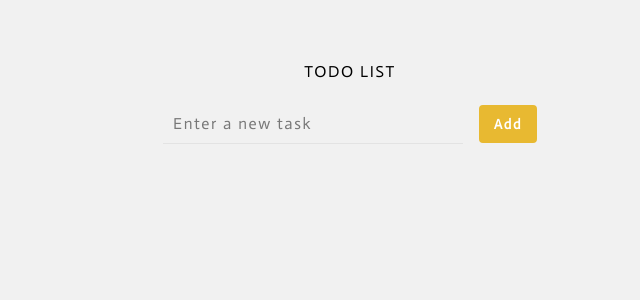
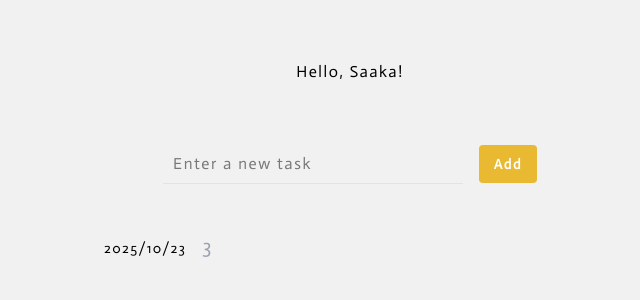
Before and after one commit to Saaka-y/Todo_list, a Next.js app: page / in a window 1280 px wide. Shown: the top 300 px of the page, without its empty margins (290-930 px from the left). Built offline with nearby package versions, Linux system fonts and the light colour scheme; a web font is replaced by a local one.

Commit message:
✨ create TodayDate component and add functionality of displaying date and the number of tasks left

```diff
--- a/src/components/Header.jsx
+++ b/src/components/Header.jsx
@@ -1,9 +1,17 @@
 import style from "@/components/Header.module.css";
+import { useState } from "react";
+
+// to be updated with setUser
 
 export function Header() {
+
+  const [user, setUser] = useState({
+    name: "Saaka",
+  })
+
   return (
     <header className={style.header}>
-      <h1>TODO LIST</h1>
+      <h1>Hello, {user.name}!</h1>
     </header>
   );
 }
--- a/src/components/Header.module.css
+++ b/src/components/Header.module.css
@@ -4,6 +4,6 @@
 ======================================== */
 .header {
   text-align: center;
-  margin: 60px 0 20px 0;
+  margin: 60px auto;
   letter-spacing: 0;
 }
--- /dev/null
+++ b/src/components/TodayDate.jsx
@@ -0,0 +1,21 @@
+
+export function TodayDate() {
+
+  const date = new Date();
+  const formattedDate = date.toLocaleDateString("ja-JP", {
+    year: "numeric",
+    month: "2-digit",
+    day: "2-digit",
+  });
+
+  // const [taskAmount, setTaskAmount] = useState("");
+
+  const taskAmount = 3
+
+  return (
+    <div>
+      <span className="ml-1 mb-4 text-sm">{formattedDate}</span>
+      <span className="ml-4 text-xl text-gray-400 ">{taskAmount}</span>
+    </div>
+  );
+}
--- a/src/components/TodoList.jsx
+++ b/src/components/TodoList.jsx
@@ -1,3 +1,4 @@
+import { TodayDate } from "@/components/TodayDate";
 import { TodoItem } from "@/components/TodoItem";
 import style from "@/components/TodoList.module.css"
 
@@ -25,7 +26,10 @@ export function TodoList({ todoList, setTodoList }) {
   }
 
   return (
+    <div>
+
       <ul className={style.todoList}>
+        <TodayDate />
         {todoList.map(task => (
           <TodoItem
             key={task.id}
@@ -36,5 +40,6 @@ export function TodoList({ todoList, setTodoList }) {
           />
         ))}
       </ul>
+    </div>
   );
 }
```
Lines whose indentation alone changed are shown as unchanged.
